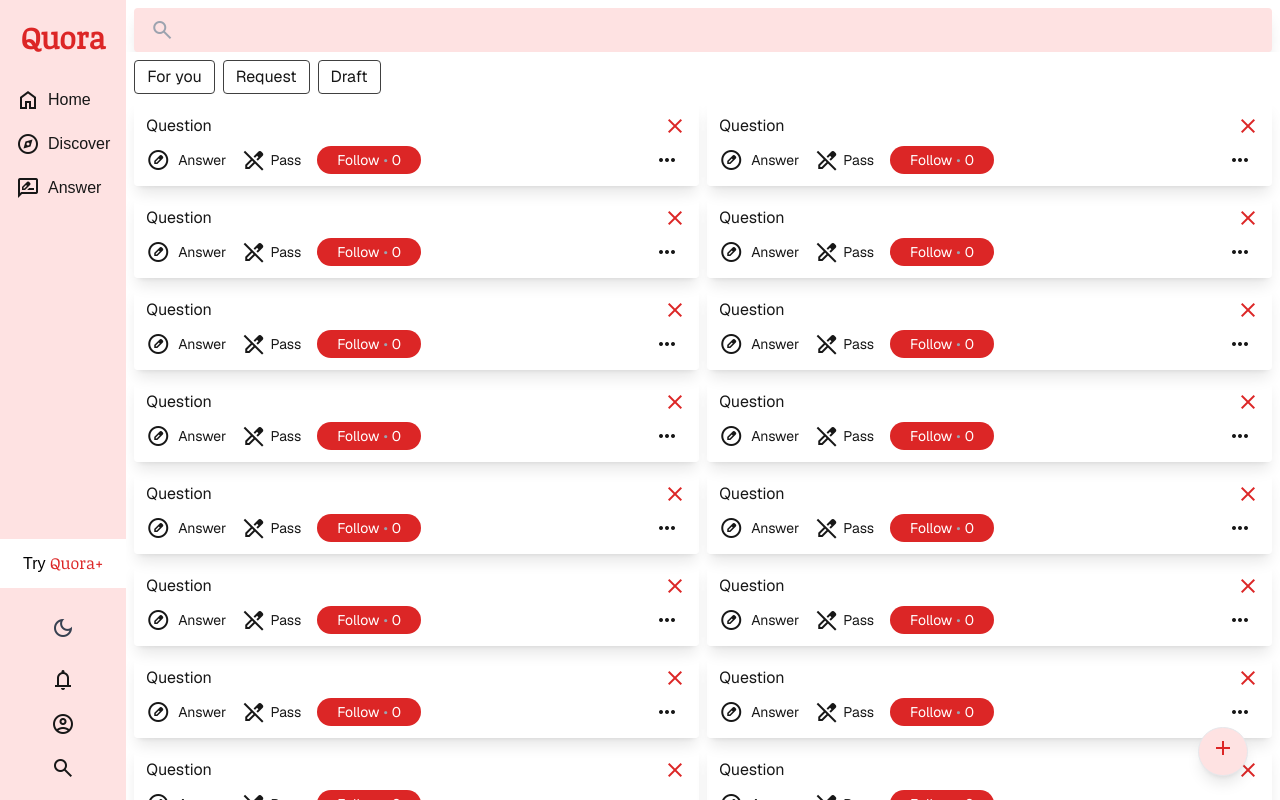
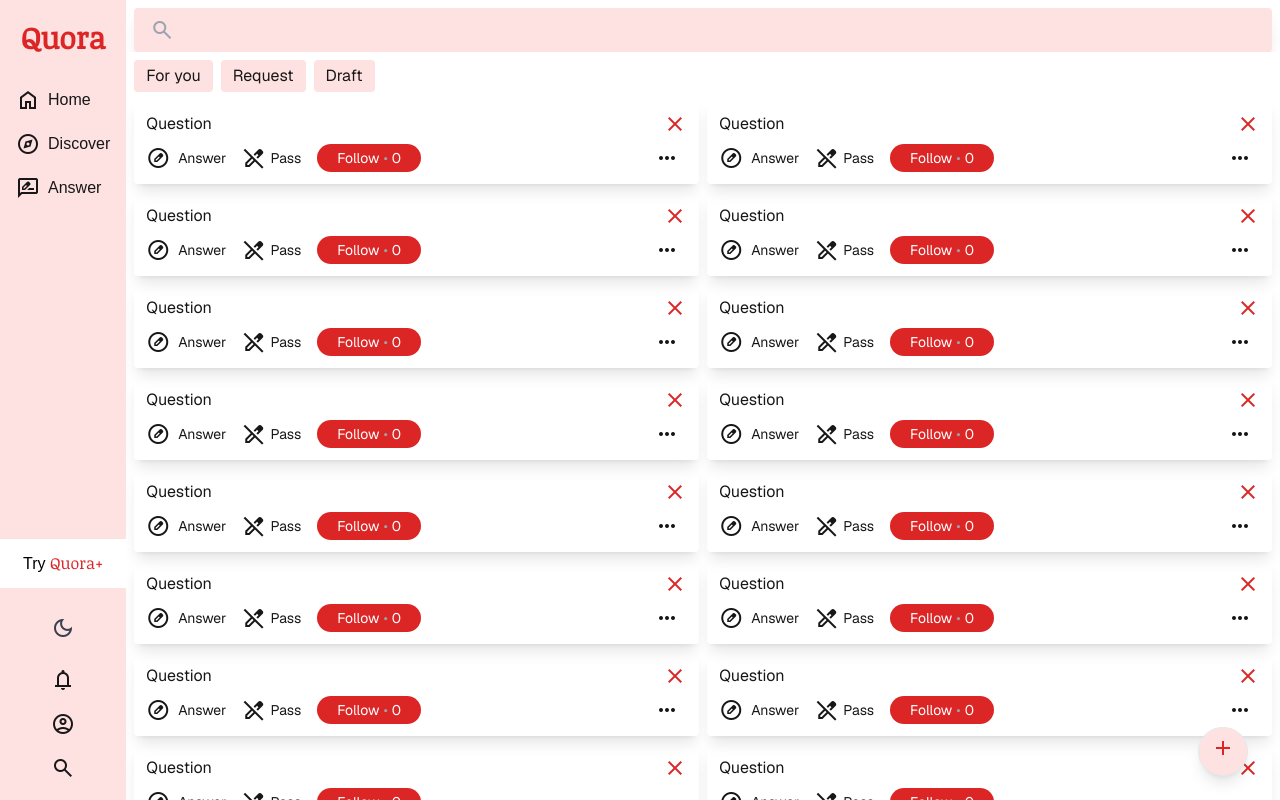
Before and after one commit to SamsterZero/quora, a Next.js app: page /Answer in a window 1280 px wide. Built offline with nearby package versions, Linux system fonts and the light colour scheme.

Commit message:
titles added to static metadata for Discover & Answer page

```diff
--- a/src/app/Answer/page.tsx
+++ b/src/app/Answer/page.tsx
@@ -1,12 +1,15 @@
 import Question from "@/components/Question";
 
+export const metadata = {
+    title: "Quora - Answer",
+  };
 const AnswerPage = () => {
     return (
         <>
             <div className="flex gap-2 w-full p-2 sticky top-0 z-50 bg-white dark:bg-black">
-                <button className="border rounded px-3 py-1 border-neutral-700">For you</button>
-                <button className="border rounded px-3 py-1 border-neutral-700">Request</button>
-                <button className="border rounded px-3 py-1 border-neutral-700">Draft</button>
+                <button className="rounded px-3 py-1 bg-red-100 dark:bg-neutral-800 shadows-lg">For you</button>
+                <button className="rounded px-3 py-1 bg-red-100 dark:bg-neutral-800 shadows-lg">Request</button>
+                <button className="rounded px-3 py-1 bg-red-100 dark:bg-neutral-800 shadows-lg">Draft</button>
             </div>
             <div
                 className="mx-auto w-full md:px-2 grid grid-cols-1 lg:grid-cols-2 items-center gap-2">
--- a/src/app/Discover/page.tsx
+++ b/src/app/Discover/page.tsx
@@ -1,4 +1,8 @@
 import SpaceCard from "@/components/SpaceCard";
+
+export const metadata = {
+    title: "Quora - Discover",
+  };
 
 const DiscoverPage = () => {
     return (
--- a/src/app/layout.tsx
+++ b/src/app/layout.tsx
@@ -18,8 +18,8 @@ const geistMono = Geist_Mono({
 });
 
 export const metadata: Metadata = {
-  title: "Create Next App",
-  description: "Generated by create next app",
+  title: "Quora",
+  description: "A modern Quora clone built with Next.js, Tailwind CSS, and TypeScript.",
 };
 
 const noticiaText = Noticia_Text({
--- a/src/components/Navbar.tsx
+++ b/src/components/Navbar.tsx
@@ -4,17 +4,17 @@ const navLinks = {
     home: {
         icon: 'home',
         text: 'Home',
-        link: '/Home',
+        link: '/home',
     },
     discover: {
         icon: 'explore',
         text: 'Discover',
-        link: '/Discover',
+        link: '/discover',
     },
     answers: {
         icon: 'rate_review',
         text: 'Answer',
-        link: '/Answer',
+        link: '/answer',
     },
     notifications: {
         icon: 'notifications',
```
